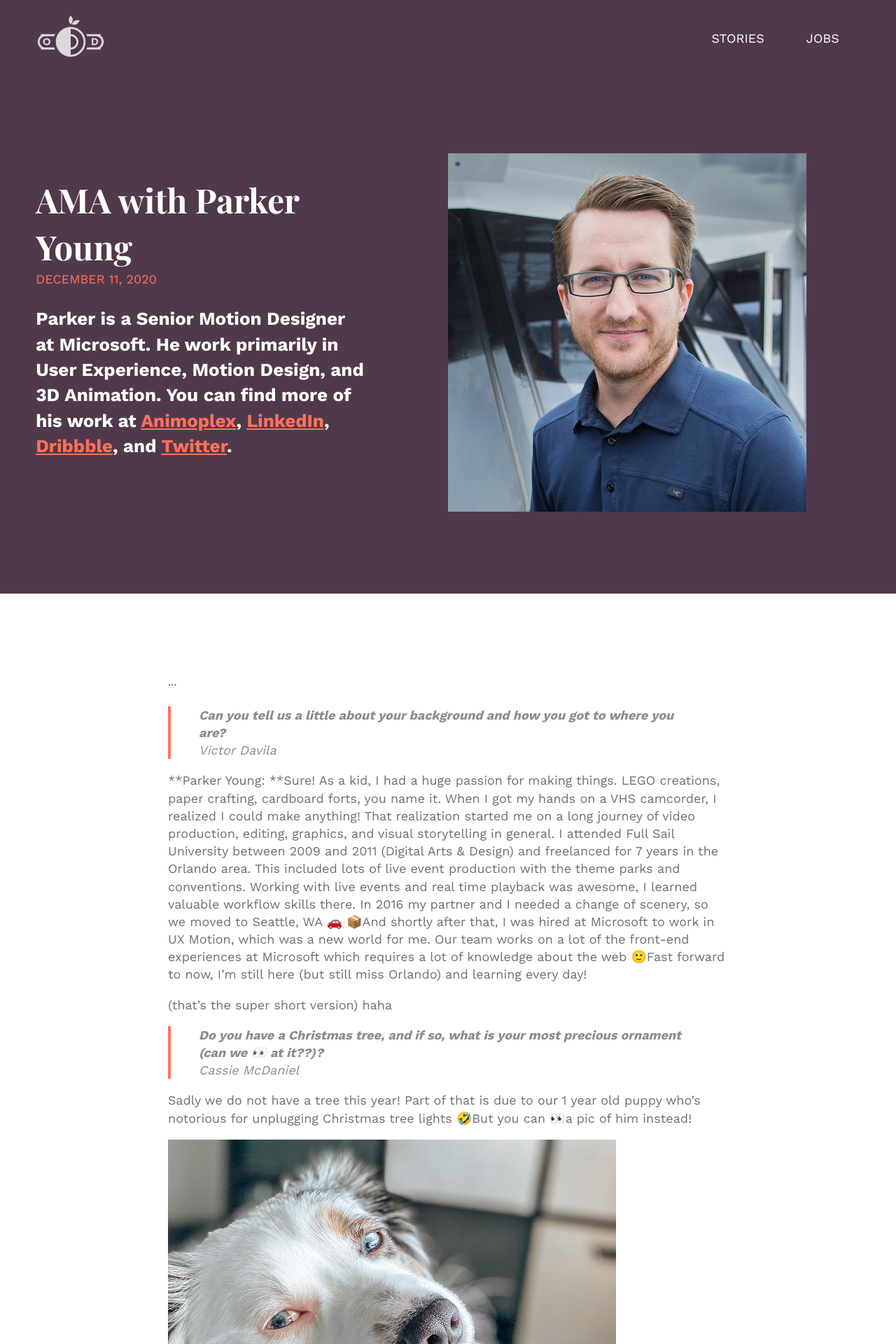
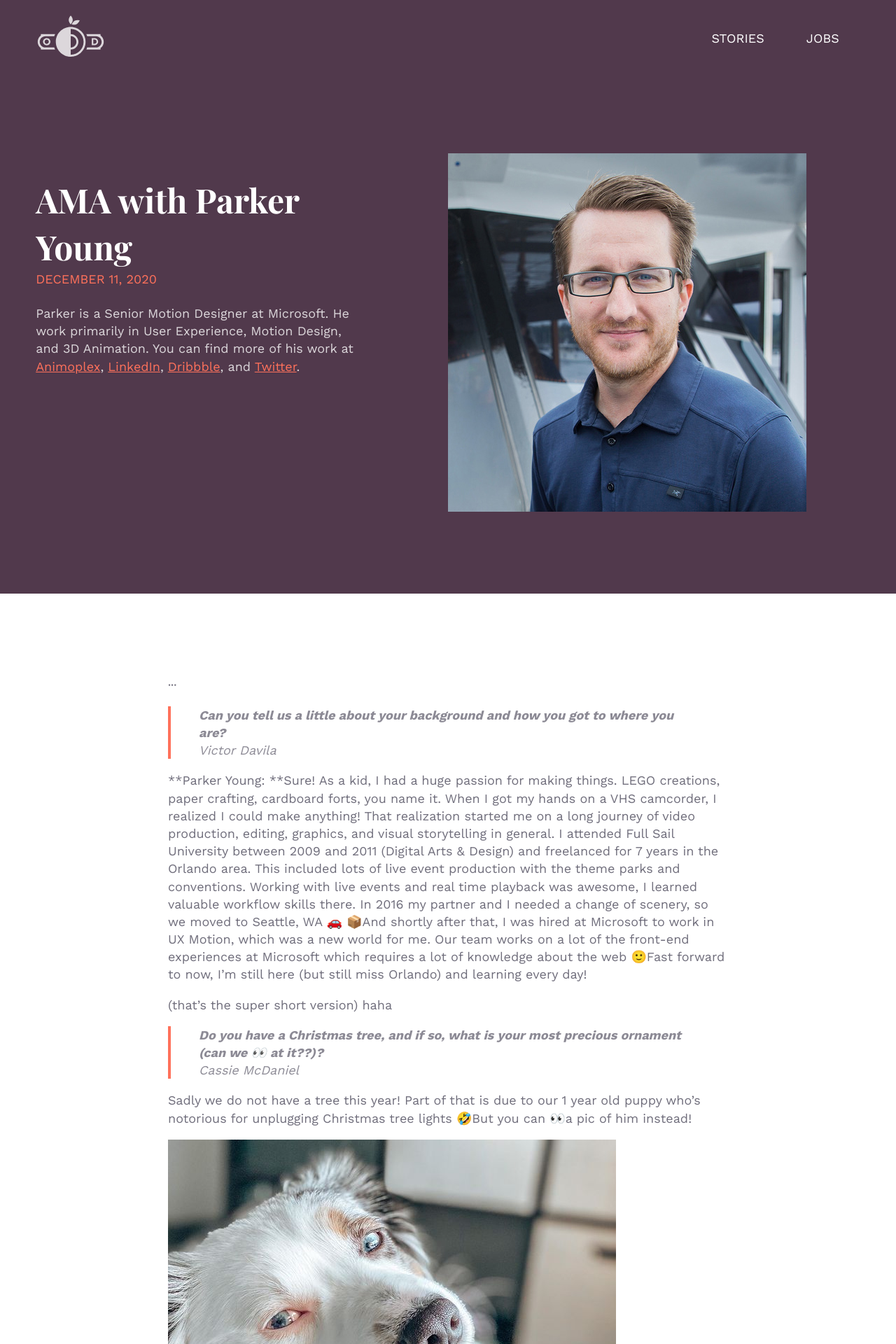
Before and after one commit to whosdustin/orlando-designers, a Jekyll site: the page built from _posts/2020-12-11-ama-with-parker-young.markdown, in a window 1280 px wide. Shown: the top 1920 px of the page at 70% size. Built offline with Jekyll 4.4.1, drawn with Linux system fonts in a browser that asks for light colours; comment, search, counter and statistics services are not loaded.

Commit message:
Updated Posts 2

```diff
--- a/_layouts/posts-2.html
+++ b/_layouts/posts-2.html
@@ -14,8 +14,8 @@ layout: default
 					{% endfor %}
 					{{page.title}}</h1>
 				<h4><time datetime="{{page.date}}" itemprop="dateCreated">{{ page.date | date: '%B %-d, %Y' }}</time></h4>
-					<h3> {{page.intro}}
-					</h3>
+					<p> {{page.intro}}
+					</p>
 			</div>
 			<div class="hero__media--right">
 				<img src="{{page.image}}" itemprop="image" alt="{{page.title}}" />
```
